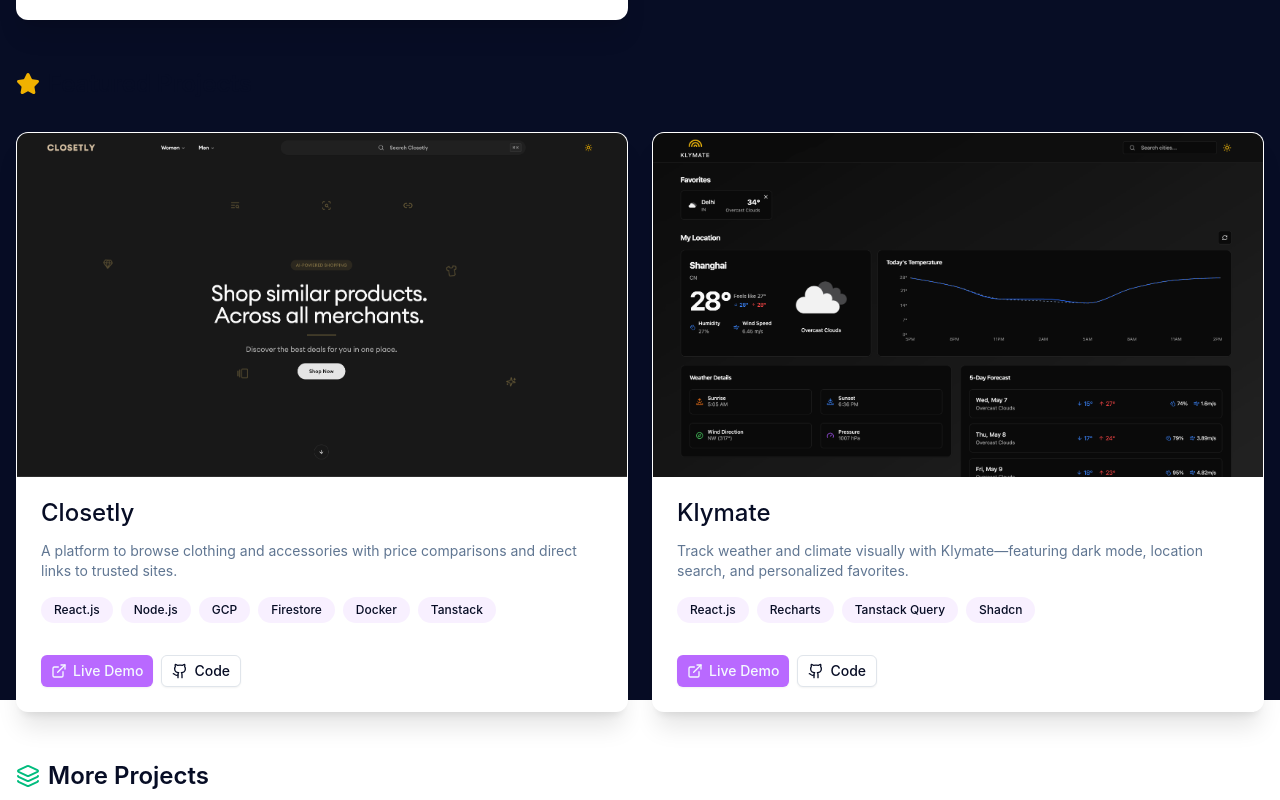
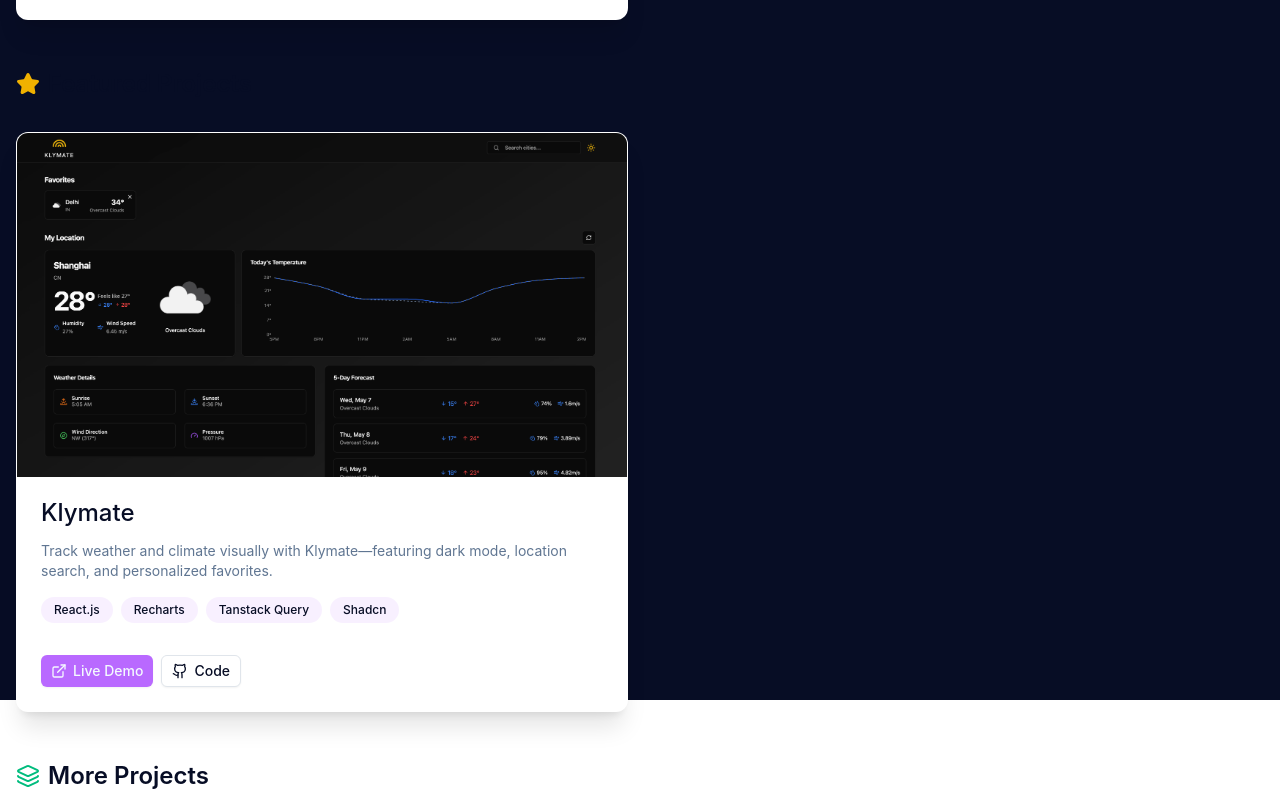
Before and after one commit to YashShrivastava10/portfolio, a Next.js app: page /projects in a window 1280 px wide. Shown: the part 900-1700 px from the top of the page. Built offline with nearby package versions, Linux system fonts and the light colour scheme; a web font is replaced by a local one.

Commit message:
Update Title and Exp from Dentsu

```diff
--- a/src/app/(home)/page.tsx
+++ b/src/app/(home)/page.tsx
@@ -7,7 +7,7 @@
 import Link from "next/link";
 
 export const metadata: Metadata = {
-  title: "Yash Shrivastava | Full-Stack Web Developer Portfolio",
+  title: "Yash Shrivastava | Sr. Software Engineer Portfolio",
   description:
     "Explore the full-stack web developer portfolio of Yash Shrivastava. Discover innovative web projects, technical skills, and professional experience. Based in Madhya Pradesh, India",
   alternates: {
@@ -27,7 +27,7 @@
             Yash Shrivastava
           </h1>
           <span className="text-primary text-xl font-medium md:text-3xl">
-            Web Developer
+            Sr. Software Engineer
           </span>
         </div>
         <span className="text-muted-foreground text-center text-wrap md:text-left md:text-lg">
--- a/src/app/about/page.tsx
+++ b/src/app/about/page.tsx
@@ -6,7 +6,7 @@
 import { Metadata } from "next";
 
 export const metadata: Metadata = {
-  title: "About Yash Shrivastava | Full-Stack Web Developer",
+  title: "About Yash Shrivastava | Sr. Software Engineer",
   description:
     "Learn about Yash Shrivastava, a passionate full-stack web developer. Discover his journey, technical expertise, interests, and approach to building software solutions.",
   alternates: {
--- a/src/app/contact/page.tsx
+++ b/src/app/contact/page.tsx
@@ -7,7 +7,7 @@
 import Link from "next/link";
 
 export const metadata: Metadata = {
-  title: "Contact Yash Shrivastava | Full-Stack Web Developer for Hire",
+  title: "Contact Yash Shrivastava | Sr. Software Engineer for Hire",
   description:
     "Get in touch with Yash Shrivastava for full-stack web development opportunities, project collaborations, or freelance work. Let's build something great together.",
   alternates: {
--- a/src/app/experience/page.tsx
+++ b/src/app/experience/page.tsx
@@ -2,7 +2,7 @@
 import { Metadata } from "next";
 
 export const metadata: Metadata = {
-  title: "Professional Experience | Yash Shrivastava, Full-Stack Web Developer",
+  title: "Professional Experience | Yash Shrivastava, Sr. Software Engineer",
   description:
     "Review Yash Shrivastava's professional work history as a full-stack/software developer/web developer, detailing roles, responsibilities, and key accomplishments in previous projects.",
   alternates: {
--- a/src/app/layout.tsx
+++ b/src/app/layout.tsx
@@ -9,7 +9,7 @@
 import "./globals.css";
 
 export const metadata: Metadata = {
-  title: "Yash Shrivastava | Full-Stack Web Developer Portfolio",
+  title: "Yash Shrivastava | Sr. Software Engineer Portfolio",
   description:
     "Explore the full-stack web developer portfolio of Yash Shrivastava. Discover innovative web projects, technical skills, and professional experience. Based in Madhya Pradesh, India",
   alternates: {
--- a/src/app/skills/page.tsx
+++ b/src/app/skills/page.tsx
@@ -10,7 +10,7 @@
 import { Metadata } from "next";
 
 export const metadata: Metadata = {
-  title: "Technical Skills | Yash Shrivastava, Full-Stack Web Developer",
+  title: "Technical Skills | Yash Shrivastava, Sr. Software Engineer",
   description:
     "A comprehensive overview of Yash Shrivastava's full-stack development skills, including programming languages (e.g., JavaScript, Python), frameworks (e.g., React, Node.js), databases, and tools.",
   alternates: {
--- a/src/components/common/Header/Header.tsx
+++ b/src/components/common/Header/Header.tsx
@@ -1,6 +1,5 @@
-import { Avatar, AvatarFallback, AvatarImage, Button } from "@/components/ui";
+import { Avatar, AvatarFallback, AvatarImage } from "@/components/ui";
 import { ROUTES } from "@/constants";
-import { Download } from "lucide-react";
 import Link from "next/link";
 import ThemeToggle from "../ThemeToggle";
 import { Navigation } from "./Navigation";
@@ -24,7 +23,7 @@
 
           {/* Call to Action and Theme Toggle */}
           <div className="flex items-center gap-4">
-            <Button className="rounded-full" asChild>
+            {/* <Button className="rounded-full" asChild>
               <Link
                 target="_blank"
                 rel="noopener noreferrer"
@@ -34,7 +33,7 @@
                 <Download />
                 Resume
               </Link>
-            </Button>
+            </Button> */}
             <ThemeToggle />
           </div>
         </div>
--- a/src/constants/experience.ts
+++ b/src/constants/experience.ts
@@ -6,14 +6,12 @@
     location: "Bengaluru, India",
     type: "job",
     acheivements: [
-      "Give me a moment, I'm just getting started!",
+      "Built a secure, consent-driven OAuth workflow with refresh/revoke token handling and Secret Manager integration, ensuring compliant and reliable access to user video data.",
+      "Designed BigQuery data models and multi-query DV360 reporting architecture, merging datasets via shared keys to overcome API metric limitations and deliver unified insights.",
+      "Led end-to-end ownership from R&D and schema design to production deployment and optimization across Google and Meta advertising platforms.",
+      "Optimized cloud workloads using asynchronous processing (Cloud Tasks), improving throughput and reducing latency for large media downloads and uploads.",
     ],
-    skills: [
-      "GCP",
-      "Node.js",
-      "React.js",
-      "Vertex AI",
-    ],
+    skills: ["GCP", "Node.js", "DV360", "Data Portability"],
   },
   {
     title: "Full-Stack Developer Analyst",
--- a/src/constants/projects.ts
+++ b/src/constants/projects.ts
@@ -18,22 +18,22 @@
 ];
 
 export const featuredProjects = [
-  {
-    title: "Closetly",
-    description:
-      "A platform to browse clothing and accessories with price comparisons and direct links to trusted sites.",
-    image: "/Closetly.png",
-    technologies: [
-      "React.js",
-      "Node.js",
-      "GCP",
-      "Firestore",
-      "Docker",
-      "Tanstack",
-    ],
-    github: "",
-    live: "https://www.closetly.in/",
-  },
+  // {
+  //   title: "Closetly",
+  //   description:
+  //     "A platform to browse clothing and accessories with price comparisons and direct links to trusted sites.",
+  //   image: "/Closetly.png",
+  //   technologies: [
+  //     "React.js",
+  //     "Node.js",
+  //     "GCP",
+  //     "Firestore",
+  //     "Docker",
+  //     "Tanstack",
+  //   ],
+  //   github: "",
+  //   live: "https://www.closetly.in/",
+  // },
   {
     title: "Klymate",
     description:
```
